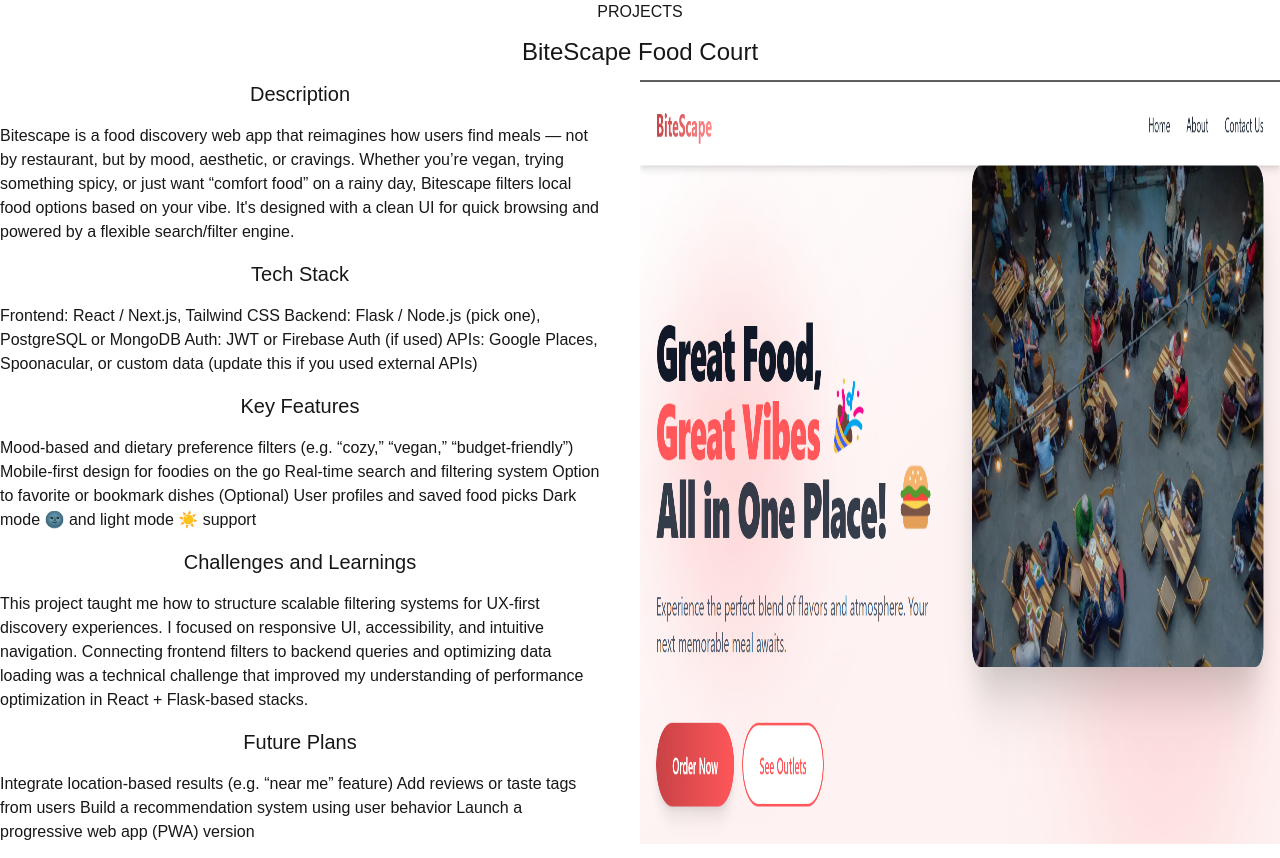
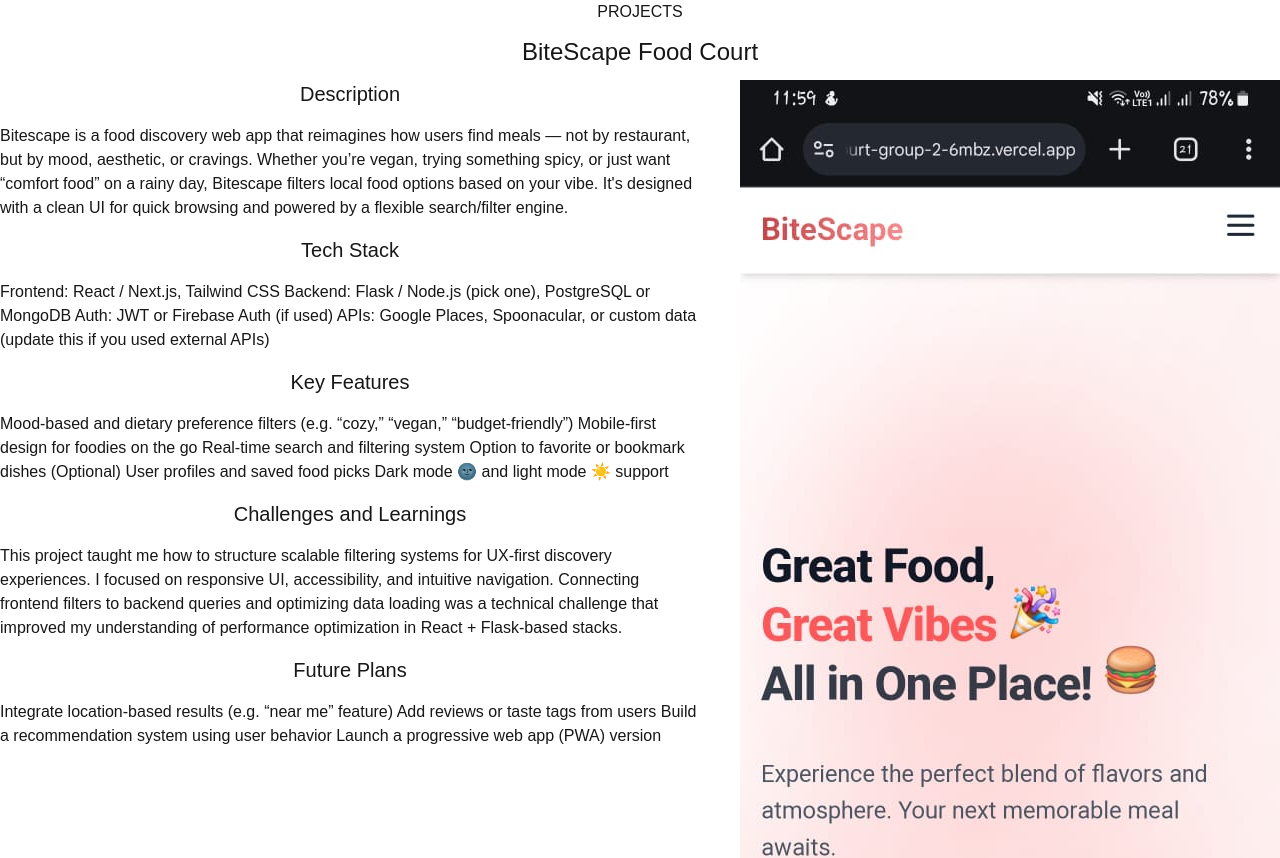
Before and after one commit to Karimi-F/my-portfolio, a Next.js app: page /projects in a window 1280 px wide. Shown: the top 858 px of the page. Built offline with nearby package versions, Linux system fonts and the light colour scheme.

Commit message:
Updates the bitescape image

```diff
--- a/src/app/projects/page.js
+++ b/src/app/projects/page.js
@@ -54,15 +54,19 @@
             </p>
           </div>
           {/* <div className="bg-amber-300 w-full"> */}
-            <img
+            {/* <img
               src="/images/Bitescape.png"
               alt="Bitescape image"
               width={650}
               height={1800}
               // className="w-full h-auto max-h-[500px] object-cover rounded-md"
               className="bg-amber-300 w-1/2"
-            />
+            /> */}
           {/* </div> */}
+          <img
+          src="/images/Bitescape Mobile.jpg"
+          alt="Bitescape on Mobile device"
+          />
         </div>
       </div>
       <br/>
```
